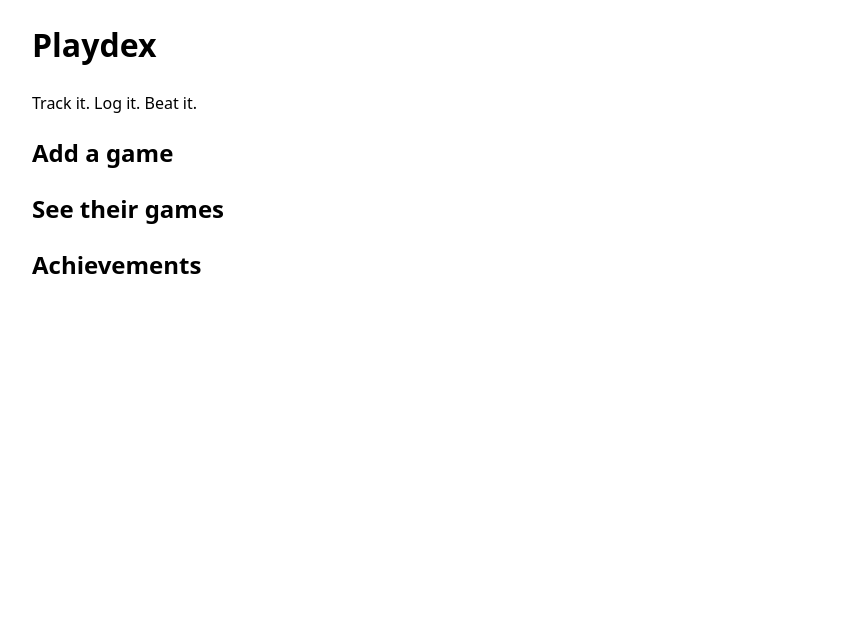
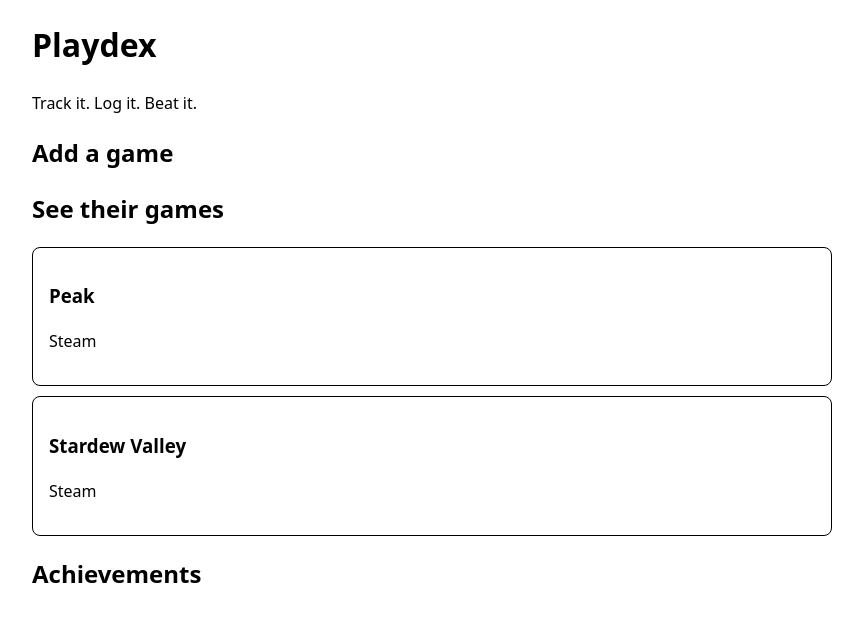
Before and after one commit to RikkaKallinen/playdex-achievement-tracker, a React (Vite) app: page / in a window 1280 px wide. Shown: the top 622 px of the page, without its empty margins (208-1071 px from the left). Built offline with nearby package versions, Linux system fonts and the light colour scheme.

Commit message:
Show game cards with a GameCard component

```diff
--- a/src/App.jsx
+++ b/src/App.jsx
@@ -1,3 +1,6 @@
+import { starterGames } from "./data";
+import GameCard from "./GameCard";
+
 function App() {
     return (
         <>
@@ -12,6 +15,9 @@ function App() {
 
                 <section>
                     <h2>See their games</h2>
+                    {starterGames.map((game) => (
+                        <GameCard key={game.title} game={game} />
+                    ))}
                 </section>
 
                 <section>
--- /dev/null
+++ b/src/GameCard.jsx
@@ -0,0 +1,16 @@
+import { platformNames } from "./data";
+
+function GameCard({ game }) {
+    const platformText = game.platform === "other"
+    ? "Other - " + game.otherPlatform
+    : platformNames[game.platform];
+
+    return(
+        <article className="game-card">
+            <h3>{game.title}</h3>
+            <p>{platformText}</p>
+        </article>
+    );
+}
+
+export default GameCard;
--- /dev/null
+++ b/src/data.js
@@ -0,0 +1,50 @@
+export const platformNames = {
+    steam: "Steam",
+    xbox: "Xbox",
+    playstation: "PlayStation"
+};
+
+export const starterGames = [
+    {
+        title: "Peak",
+        platform: "steam",
+        achievements: [
+            {
+                name: "Beachcomber Badge",
+                description: "Climb past the SHORE",
+                earned: true,
+                earnedDate: "2025-06-23"
+            },
+            {
+                name: "Trailblazer",
+                description: "Climb past the TROPICS",
+                earned: true,
+                earnedDate: "2025-06-23"
+            },
+            {
+                name: "Alpinist Badge",
+                description: "Climb past the ALPINE",
+                earned: true,
+                earnedDate: "2025-06-23"
+            }
+        ]
+    },
+    {
+        title: "Stardew Valley",
+        platform: "steam",
+        achievements: [
+            {
+                name: "Two Thumbs Up",
+                description: "See a movie",
+                earned: true,
+                earnedDate: "2025-01-12"
+            },
+            {
+                name: "Living Large",
+                description: "Upgrade your house to the maximum size",
+                earned: true,
+                earnedDate: "2025-01-05"
+            }
+        ]
+    }
+];
```
